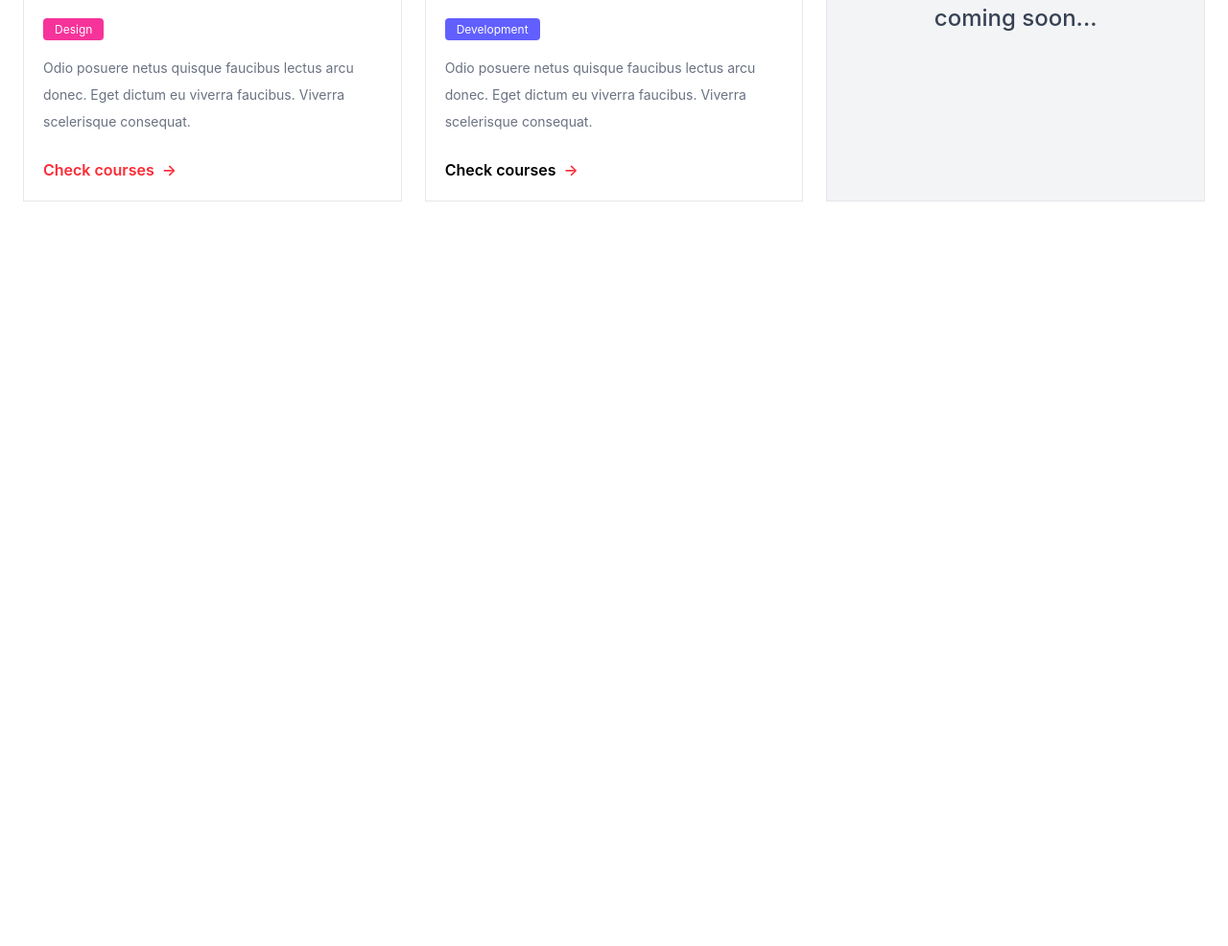
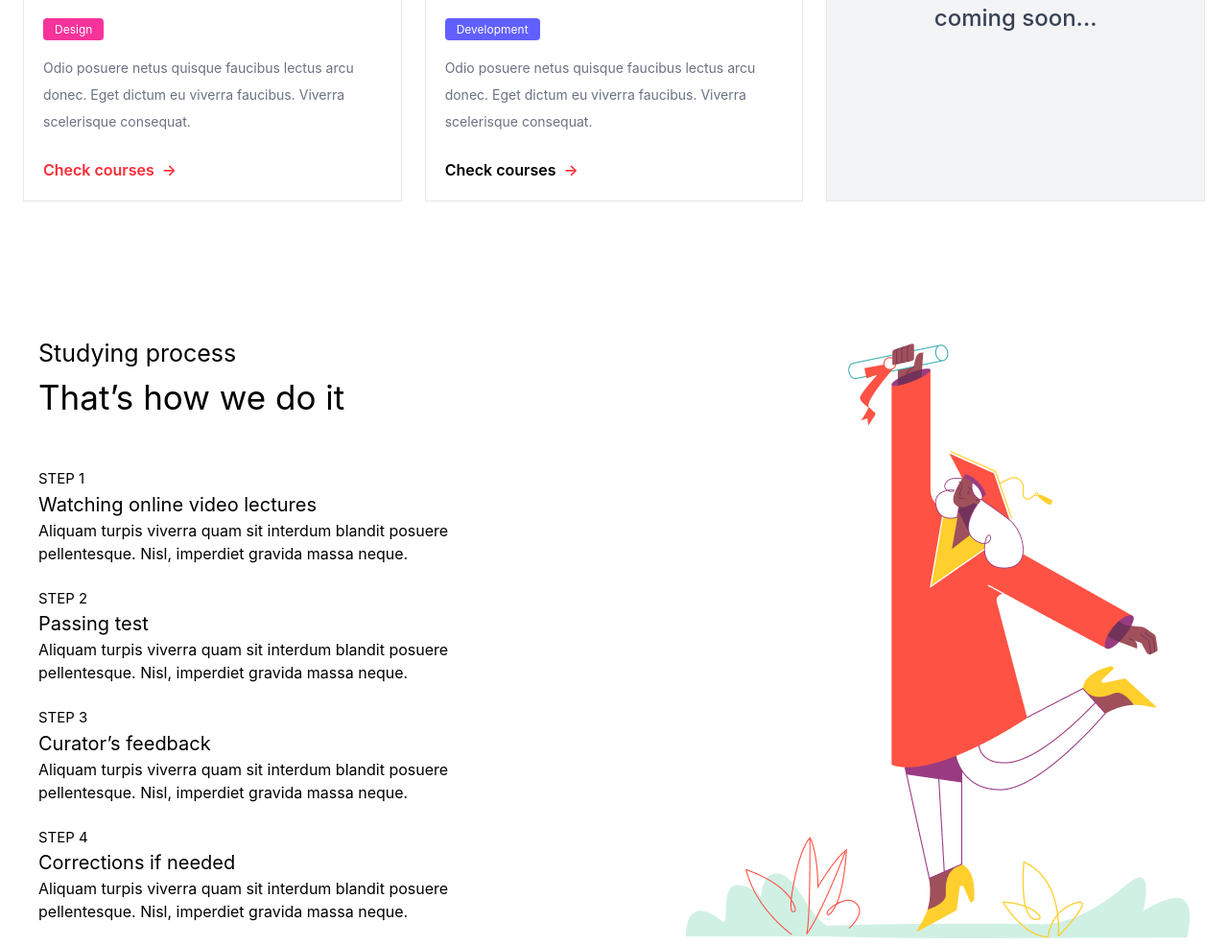
Before and after one commit to shokirovsh01/practice-3, a website: page src/nozim.html in a window 1280 px wide. Shown: the part 2698-3684 px from the top of the page at 96% size. Before the commit the page ends 2948 px from the top, so only its background shows below. Drawn offline with nearby package versions, Linux system fonts and the light colour scheme; files that its build step writes are made by us from their sources.

Commit message:
section5

```diff
--- a/src/nozim.html
+++ b/src/nozim.html
@@ -234,7 +234,31 @@
 
     </div>
 </section>
-
+    <section class="text-center lg:flex justify-between items-center lg:text-start max-w-[1200px] m-auto mt-[100px]">
+    <div>
+        <h2 class="text-[25px]">Studying process</h2>
+        <h1 class="text-[35px]">That’s how we do it</h1>
+        <br>
+        <br>
+        <p class="text-[15px]">STEP 1</p>
+        <h1 class="text-[20px]">Watching online video lectures</h1>
+        <p>Aliquam turpis viverra quam sit interdum blandit posuere <br> pellentesque. Nisl, imperdiet gravida massa neque.</p>
+        <br>
+        <p class="text-[15px]">STEP 2</p>
+        <h1 class="text-[20px]">Passing test</h1>
+        <p>Aliquam turpis viverra quam sit interdum blandit posuere <br> pellentesque. Nisl, imperdiet gravida massa neque.</p>
+        <br>
+        <p class="text-[15px]">STEP 3</p>
+        <h1 class="text-[20px]">Curator’s feedback</h1>
+        <p>Aliquam turpis viverra quam sit interdum blandit posuere <br> pellentesque. Nisl, imperdiet gravida massa neque.</p>
+        <br>
+        <p class="text-[15px]">STEP 4</p>
+        <h1 class="text-[20px]">Corrections if needed</h1>
+        <p>Aliquam turpis viverra quam sit interdum blandit posuere <br> pellentesque. Nisl, imperdiet gravida massa neque.</p>
+        <br>
+    </div>
+    <img src="./images/illustration (1).png" alt="">
+</section>
 </body>
 
 </html>
```
Also changed, not shown: src/images/illustration (1).png (added).
